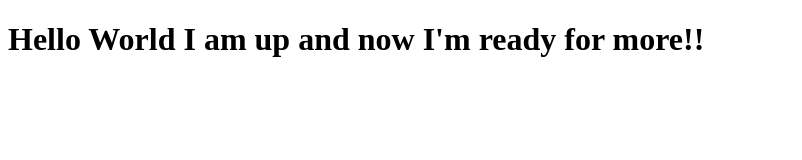
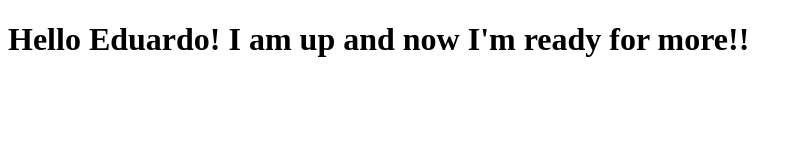
Before and after one commit to OpenRangeDevs/kamal, a plain HTML site: page index.html in a window 1280 px wide. Shown: the whole page, without its empty margins (0-802 px from the left). Drawn offline with Linux system fonts and the light colour scheme.

Commit message:
added eduardo to kamal deploy test

```diff
--- a/index.html
+++ b/index.html
@@ -8,7 +8,7 @@
   </head>
 
   <body>
-    <h1>Hello World I am up and now I'm ready for more!!</h1>
+    <h1>Hello Eduardo! I am up and now I'm ready for more!!</h1>
   </body>
 
 </html>
```
Also changed, not shown: 2 other files.
